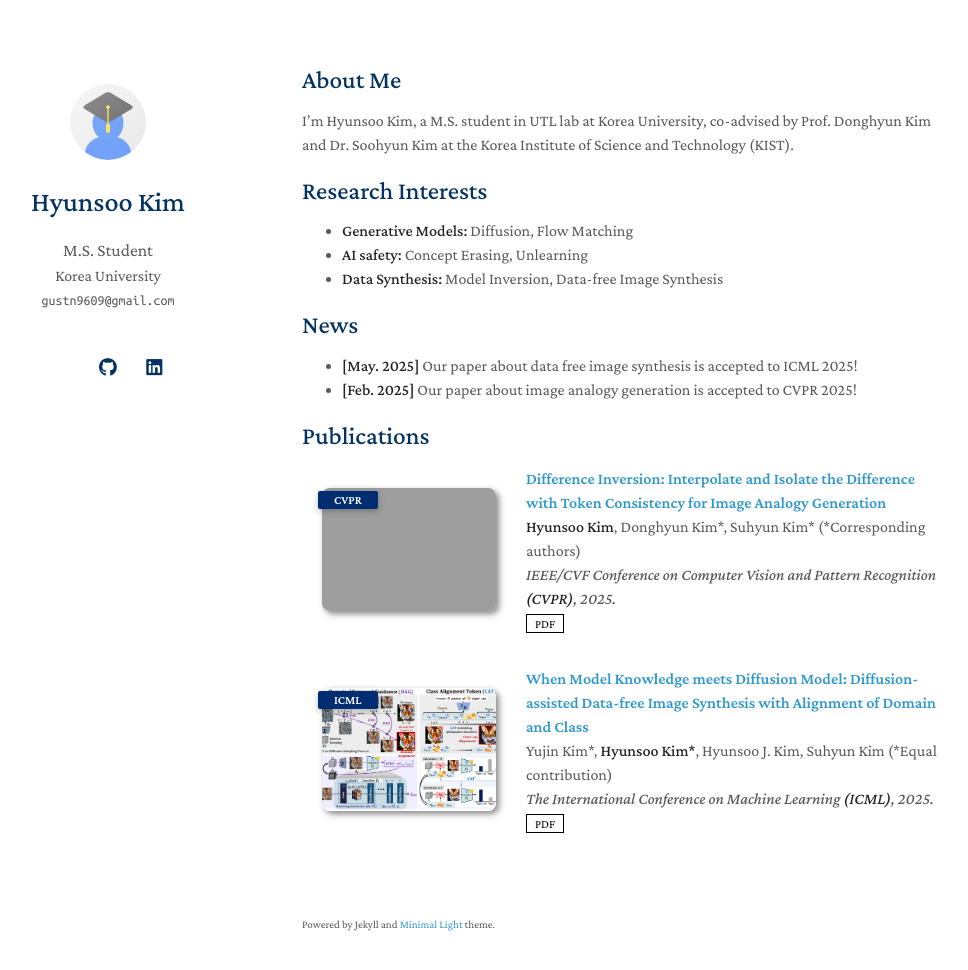
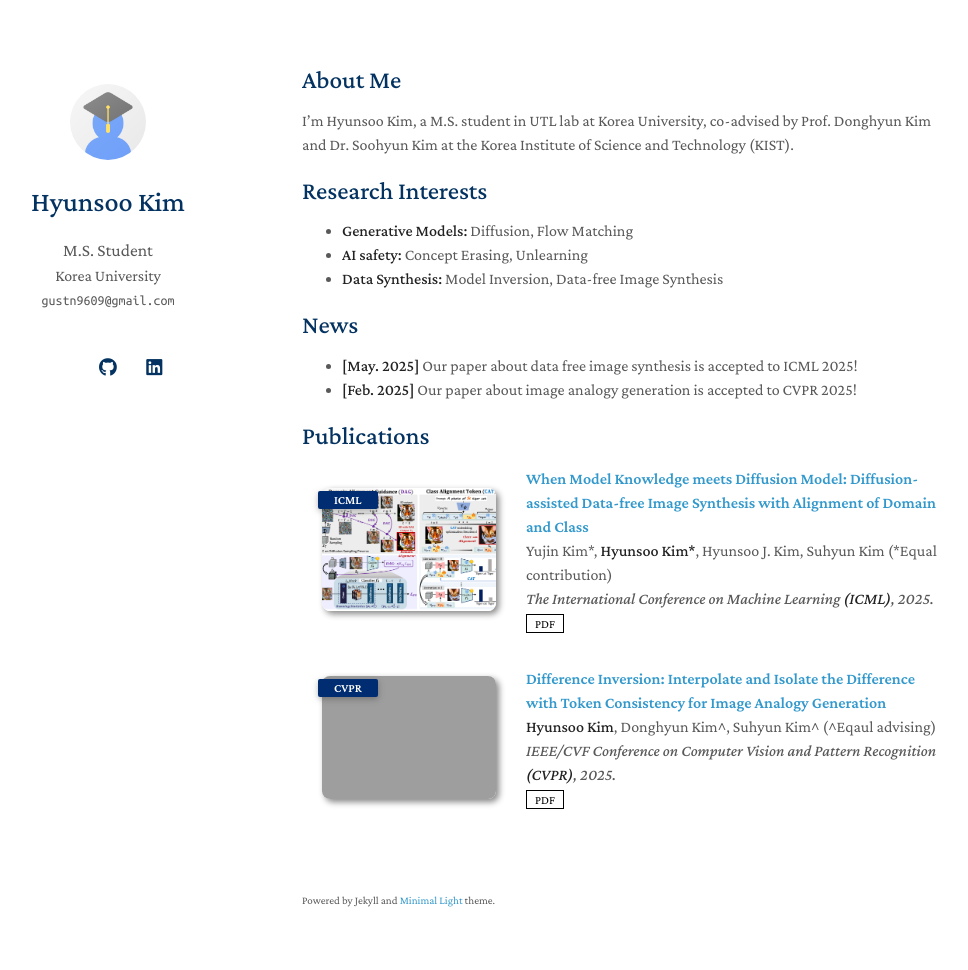
Before and after one commit to gustn9609/gustn9609.github.io, a Jekyll site: the page built from index.md, in a window 1280 px wide and 1005 px high. Shown: the top 970 px of the window, without its empty margins (168-1136 px from the left). Built offline with Jekyll 4.4.1, drawn with Linux system fonts in a browser that asks for light colours; a style sheet for code colours, icons or effects is not loaded; our own code applies the rules of GitHub Pages for plain Markdown files; part of the change alters nothing that is shown; grey boxes are pictures that could not be loaded.

```diff
--- a/_data/publications.yml
+++ b/_data/publications.yml
@@ -1,7 +1,14 @@
 main:
 
+  - title: "When Model Knowledge meets Diffusion Model: Diffusion-assisted Data-free Image Synthesis with Alignment of Domain and Class"
+    authors: Yujin Kim*, <strong>Hyunsoo Kim*</strong>, Hyunsoo J. Kim, Suhyun Kim (*Equal contribution)
+    conference_short: ICML
+    conference: The International Conference on Machine Learning <strong>(ICML)</strong>, 2025.
+    pdf: https://gustn9609.github.io
+    image: ./assets/img/DDIS.png
+
   - title: "Difference Inversion: Interpolate and Isolate the Difference with Token Consistency for Image Analogy Generation"
-    authors: <strong>Hyunsoo Kim</strong>, Donghyun Kim*, Suhyun Kim* (*Corresponding authors)
+    authors: <strong>Hyunsoo Kim</strong>, Donghyun Kim^, Suhyun Kim^ (^Eqaul advising)
     conference_short: CVPR
     conference: IEEE/CVF Conference on Computer Vision and Pattern Recognition <strong>(CVPR)</strong>, 2025.
     pdf: https://gustn9609.github.io
@@ -9,13 +16,6 @@ main:
     # code: https://github.com/MrGiovanni/ContinualLearning
     # bibtex: https://bib.yliu.me/MICCAI23.txt
     # notes: Early Accept
-
-  - title: "When Model Knowledge meets Diffusion Model: Diffusion-assisted Data-free Image Synthesis with Alignment of Domain and Class"
-    authors: Yujin Kim*, <strong>Hyunsoo Kim*</strong>, Hyunsoo J. Kim, Suhyun Kim (*Equal contribution)
-    conference_short: ICML
-    conference: The International Conference on Machine Learning <strong>(ICML)</strong>, 2025.
-    pdf: https://gustn9609.github.io
-    image: ./assets/img/DDIS.png
   # - title: Continual Learning for Abdominal Multi-Organ and Tumor Segmentation
   #   authors: Yixiao Zhang, Xinyi Li, Huimiao Chen, Alan Yuille, <strong>Yaoyao Liu*</strong>, Zongwei Zhou* (*Corresponding authors)
   #   conference_short: MICCAI
```
